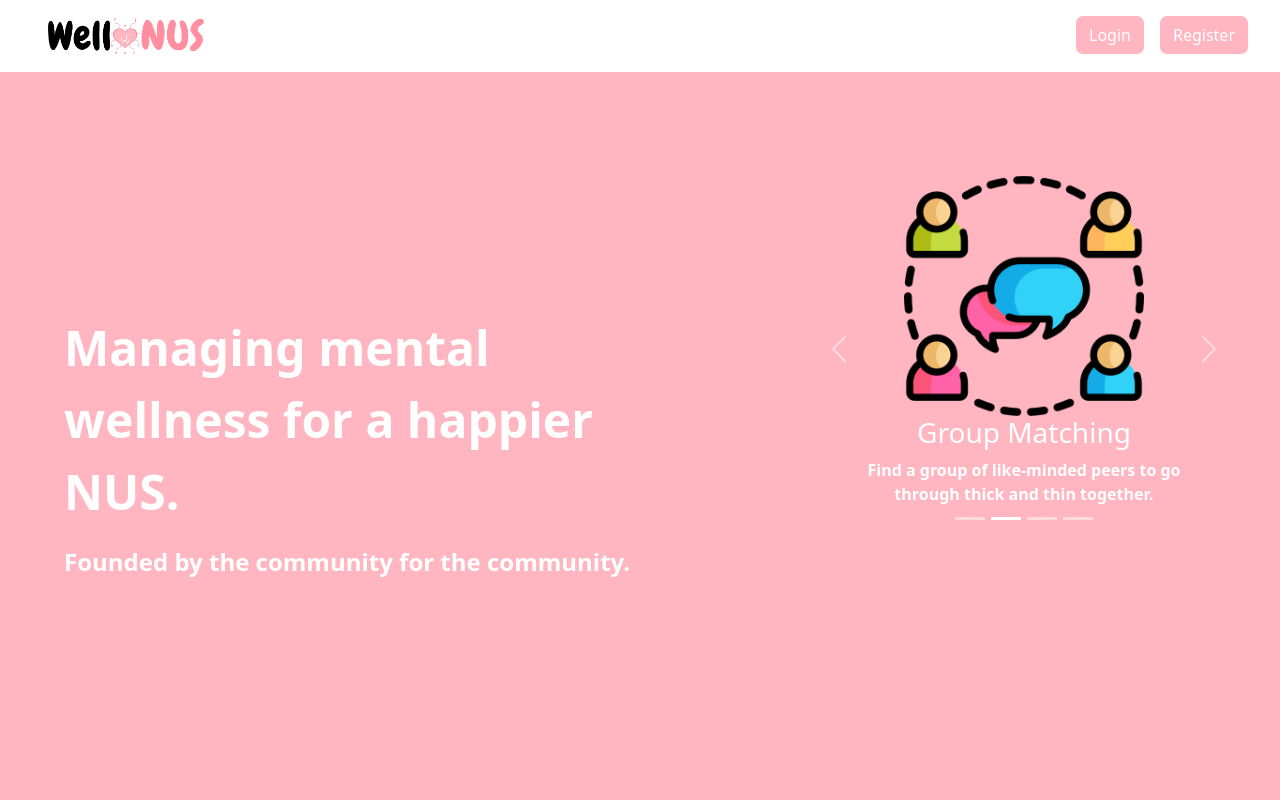
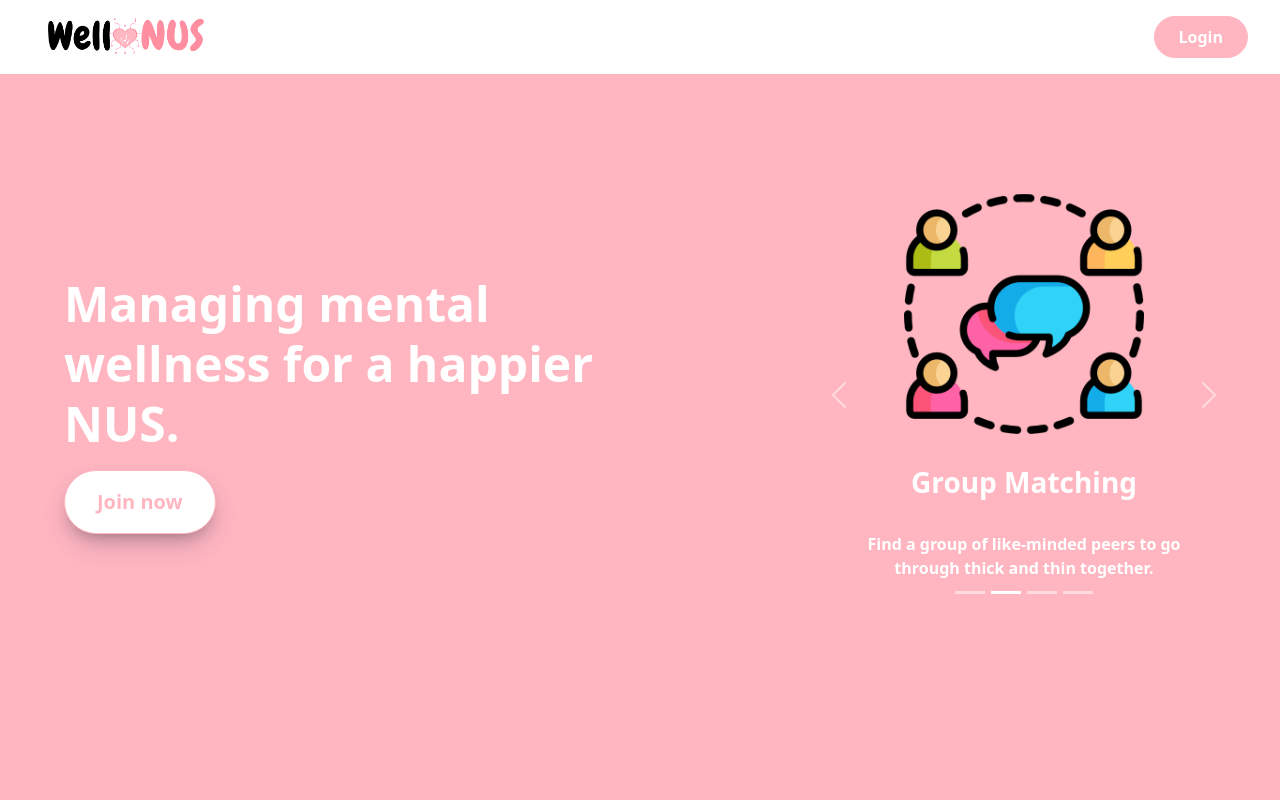
Before and after one commit to WellNUS/frontend, a React (Create React App) app: page / in a window 1280 px wide. Shown: the top 800 px of the page. Built offline with nearby package versions, Linux system fonts and the light colour scheme.

Commit message:
Improve button UI and changed some colours

```diff
--- a/src/views/pages/authentication/Login.tsx
+++ b/src/views/pages/authentication/Login.tsx
@@ -60,11 +60,7 @@ const Login = () => {
     return (
         <div className="auth_container">
             <div className="auth_left_col">
-                <div className="auth_logo_row">
-                <Link to="/" className="no-decoration">
-                    <img src={logo} alt="Logo"/>
-                </Link>
-                </div>
+
                 <div className="auth_content_row">
                     <h1>Are you new here?</h1>
                     <p>Click here to create a new account.</p>
@@ -74,6 +70,11 @@ const Login = () => {
                 </div>
             </div>
             <div className="auth_right_col">
+                <div className="auth_logo_row">
+                    <Link to="/" className="no-decoration">
+                        <img src={logo} alt="Logo"/>
+                    </Link>
+                </div>
                 <h1>Login to an existing account.</h1>
                 <GeneralForm
                     onSubmit={onSubmit}
--- a/src/views/pages/authentication/Register.tsx
+++ b/src/views/pages/authentication/Register.tsx
@@ -73,11 +73,6 @@ const Register = () => {
     return (
         <div className="auth_container auth_register">
             <div className="auth_left_col">
-                <div className="auth_logo_row">
-                    <Link to="/" className="no-decoration">
-                        <img src={logo} alt="Logo"/>
-                    </Link>
-                </div>
                 <div className="auth_content_row">
                     <h1>Welcome Back!</h1>
                     <p>Click here to log in to an existing account.</p>
@@ -87,6 +82,11 @@ const Register = () => {
                 </div>
             </div>
             <div className="auth_right_col">
+                <div className="auth_logo_row">
+                    <Link to="/" className="no-decoration">
+                        <img src={logo} alt="Logo"/>
+                    </Link>
+                </div>
                 <h1>Create a new account.</h1>
                 <GeneralForm
                     onSubmit={onSubmit}
--- a/src/views/pages/authentication/authentication.css
+++ b/src/views/pages/authentication/authentication.css
@@ -12,12 +12,13 @@
 
 .auth_left_col {
     width: 30%;
-    background-color: var(--theme-four);
+    background-color: var(--theme-three);
 }
 
-.auth_left_col .auth_logo_row {
-    height: 70px;
-    padding: 20px;
+.auth_right_col .auth_logo_row {
+    padding: 10px 0;
+    display: flex;
+    justify-content: center;
 }
 
 .auth_left_col .auth_content_row {
@@ -30,7 +31,7 @@
     margin: 0 !important;
     margin-top: 2rem !important;
     color: var(--theme-two);
-    background-color: var(--theme-four);
+    background-color: var(--theme-three);
     border: 1px var(--theme-two) solid;
     border-radius: 50px;
     width: 70%;
@@ -41,7 +42,8 @@
 
 .auth_content_row .auth_btn:hover {
     background-color: var(--theme-two);
-    color: var(--theme-four);
+    color: var(--theme-three);
+    box-shadow: rgba(60, 64, 67, 0.3) 0px 1px 2px 0px, rgba(60, 64, 67, 0.15) 0px 2px 6px 2px;
 }
 
 .auth_right_col {
@@ -50,13 +52,13 @@
 }
 
 .auth_right_col h1 {
-    color: var(--theme-four);
+    color: var(--theme-three);
     margin: 2rem 0 5rem 0;
     text-align: center;
 }
 
 .auth_register .auth_right_col h1 {
-    color: var(--theme-four);
+    color: var(--theme-three);
     margin: 2rem 0 2rem 0;
     text-align: center;
 }
@@ -69,7 +71,7 @@ form {
 
 form .login_btn {
     border: none !important;
-    background-color: var(--theme-four);
+    background-color: var(--theme-three);
     margin-top: 40px;
     height: 50px;
     width: 70%;
@@ -84,6 +86,7 @@ form .login_btn:hover,
 form .login_btn:focus {
     background-color: var(--theme-three);
     color: var(--theme-two);
+    box-shadow: rgba(60, 64, 67, 0.3) 0px 1px 2px 0px, rgba(60, 64, 67, 0.15) 0px 2px 6px 2px;
 }
 
 .logout_button {
@@ -98,5 +101,5 @@ form .login_btn:focus {
     border: none !important;
     outline: none !important;
     box-shadow: none !important;
-    background-color: var(--theme-four);
+    background-color: var(--theme-three);
 }
--- a/src/views/pages/home/Home.tsx
+++ b/src/views/pages/home/Home.tsx
@@ -7,6 +7,7 @@ import { Carousel } from "react-bootstrap";
 import "./home.css";
 import nuhImage from "../../../static/icon/homeIcons/nuh-building.png";
 import Footer from "./Footer";
+import { Link } from "react-router-dom";
 
 const Home = () => {
     return <div className="home">
@@ -16,7 +17,10 @@ const Home = () => {
         <div className="home_top_row">
             <div className="home_top_row_left_col">
                 <p>Managing mental wellness for a happier NUS.</p>
-                <p className="home_top_row_left_col_subheading">Founded by the community for the community.</p>
+                {/* <p className="home_top_row_left_col_subheading">Founded by the community for the community.</p> */}
+                <div className="homenav_buttons">
+                    <Link to="/register" className="homenav_btn btn hero_btn">Join now</Link>
+                </div>
             </div>
             <div className="home_top_row_right_col">
                 <Carousel className="home_carousel">
--- a/src/views/pages/home/HomeNav.tsx
+++ b/src/views/pages/home/HomeNav.tsx
@@ -15,7 +15,6 @@ const HomeNav = () => {
         </div>
         <div className="homenav_buttons">
             <Link to="/login" className="homenav_btn btn">Login</Link>
-            <Link to="/register" className="homenav_btn btn">Register</Link>
         </div>
     </div>
 }
--- a/src/views/pages/home/home.css
+++ b/src/views/pages/home/home.css
@@ -4,7 +4,6 @@
     display: flex;
     padding: 0.5rem;
     flex-direction: row;
-    /* border: 1px red solid; */
     justify-content: space-between;
     background-color: var(--theme-two);
     padding: 1rem 2rem;
@@ -22,14 +21,43 @@
     font-weight: bold;
 }
 
+.homenav_buttons {
+    display: flex;
+    flex-direction: row;
+    gap: 2rem;
+}
+
 .homenav_btn {
-    background-color: #ffb6c1;
+    background-color: var(--theme-three);
     text-align: center;
     font-size: 1rem;
-    color: white;
-    border-radius: 7px;
+    font-weight: 700;
+    color: var(--theme-two);
+    border-radius: 50px;
     text-decoration: none;
-    margin-left: 1rem;
+    padding: 8px 24px;
+    border: 1px solid var(--theme-three);
+}
+
+.homenav_btn:hover {
+    background-color: var(--theme-three);
+    color: var(--theme-two);
+    border: 1px solid var(--theme-three);
+    box-shadow: rgba(60, 64, 67, 0.3) 0px 1px 2px 0px, rgba(60, 64, 67, 0.15) 0px 2px 6px 2px;
+}
+
+.hero_btn {
+    font-size: 20px;
+    font-weight: 700;
+    padding: 16px 32px;
+    border-radius: 50px;
+    background-color: var(--theme-two) !important;
+    color: var(--theme-three) !important;
+    box-shadow: rgba(50, 50, 93, 0.25) 0px 13px 27px -5px, rgba(0, 0, 0, 0.3) 0px 8px 16px -8px;
+}
+
+.hero_btn:hover {
+    box-shadow: rgba(60, 64, 67, 0.3) 0px 1px 2px 0px, rgba(60, 64, 67, 0.15) 0px 2px 6px 2px;
 }
 
 /* Home.tsx */
@@ -42,7 +70,7 @@
 }
 
 .home_top_row {
-    background-color: #ffb6c1;
+    background-color: var(--theme-three);
     height: 100vh;
     display: flex;
 }
@@ -52,8 +80,9 @@
     color: var(--theme-two);
     font-weight: 700;
     text-align: left;
-    padding: 30vh 5vw;
+    padding: 25vh 5vw;
     width: 60vw;
+    line-height: 60px;
 }
 
 .home_top_row_left_col p {
@@ -69,10 +98,15 @@
     width: 40vw;
 }
 
+h3 {
+    margin: 2rem 0;
+    font-weight: 700;
+}
+
 .home_carousel {
     padding: 3vh 3vw;
     margin: 3vh 3vw;
-    margin-top: 10vh !important;
+    margin-top: 12vh !important;
     text-align: center;
     color: white;
 }
```
